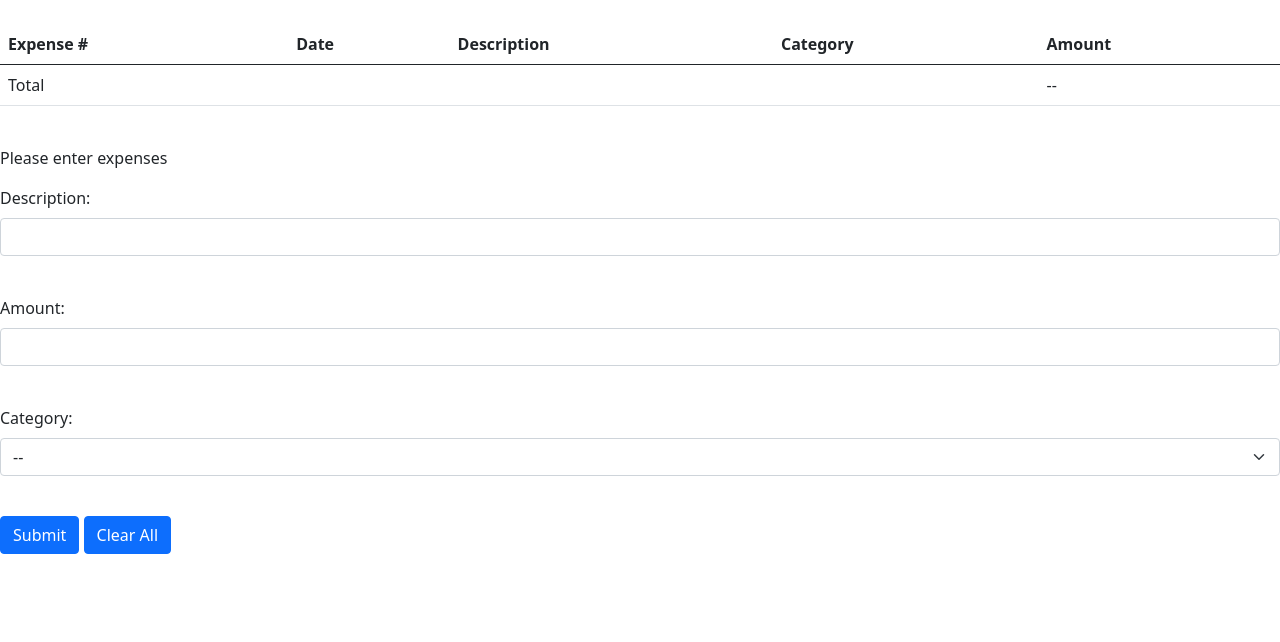
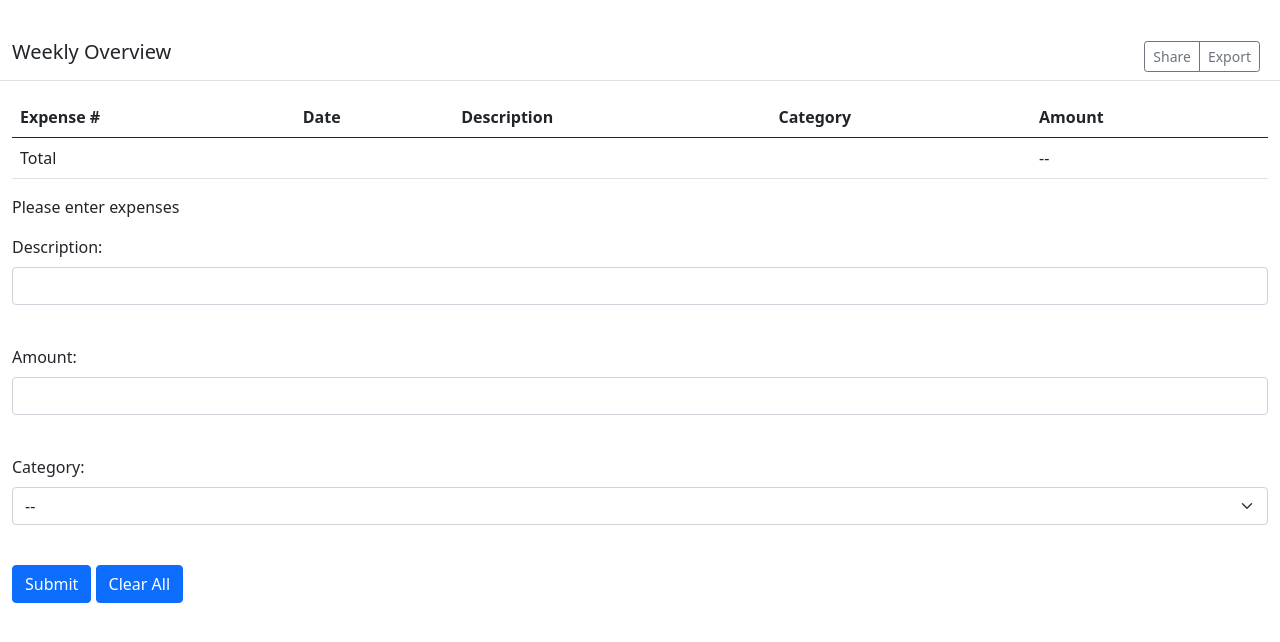
Before and after one commit to Kieran-raj/PythonAPI, a Flask app: template api/templates/home_page.html in a window 1280 px wide. Shown: the part 56-698 px from the top of the page. Run offline with Flask 2, Linux system fonts and the light colour scheme; the template is opened without the code that fills it, so the values that code supplies are empty.

Commit message:
adding heading section with share and export option

```diff
--- a/api/templates/home_page.html
+++ b/api/templates/home_page.html
@@ -1,6 +1,15 @@
 {% extends "template.html"%}
 {% block title %} Enter Data {% endblock %}
 {% block content %}
+<div class="d-flex justify-content-between flex-wrap flex-md-nowrap align-items-center pt-3 pb-2 mb-3 border-bottom">
+	<h1 class="h5">Weekly Overview</h1>
+	<div class="btn-toolbar mb-2 mb-md-0">
+		<div class="btn-group me-2">
+			<button type="button" class="btn btn-sm btn-outline-secondary">Share</button>
+			<button type="button" class="btn btn-sm btn-outline-secondary">Export</button>
+		</div>
+	</div>
+</div>
 <div>
 	<table class="table table-hover" style="width: 100%">
 		<thead>
--- a/api/templates/template.html
+++ b/api/templates/template.html
@@ -46,8 +46,13 @@
             </div>
         </nav>
         <br>
-        {% block content %}
-        {% endblock %}
+        <div class="container-fluid">
+            <div class="row">
+                {% block content %}
+                {% endblock %}
+            </div>
+
+        </div>
         <script src="https://cdn.jsdelivr.net/npm/@popperjs/core@2.9.2/dist/umd/popper.min.js"
             integrity="sha384-IQsoLXl5PILFhosVNubq5LC7Qb9DXgDA9i+tQ8Zj3iwWAwPtgFTxbJ8NT4GN1R8p"
             crossorigin="anonymous"></script>
```
